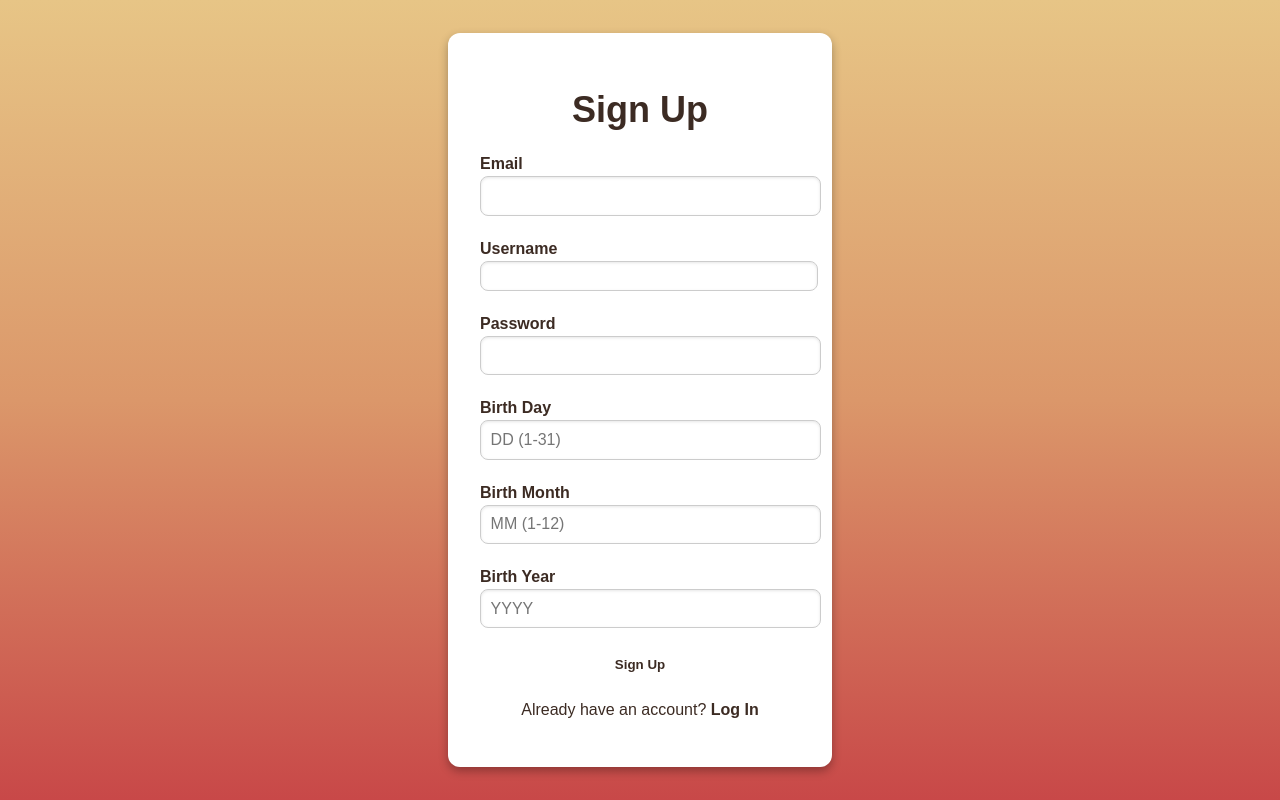
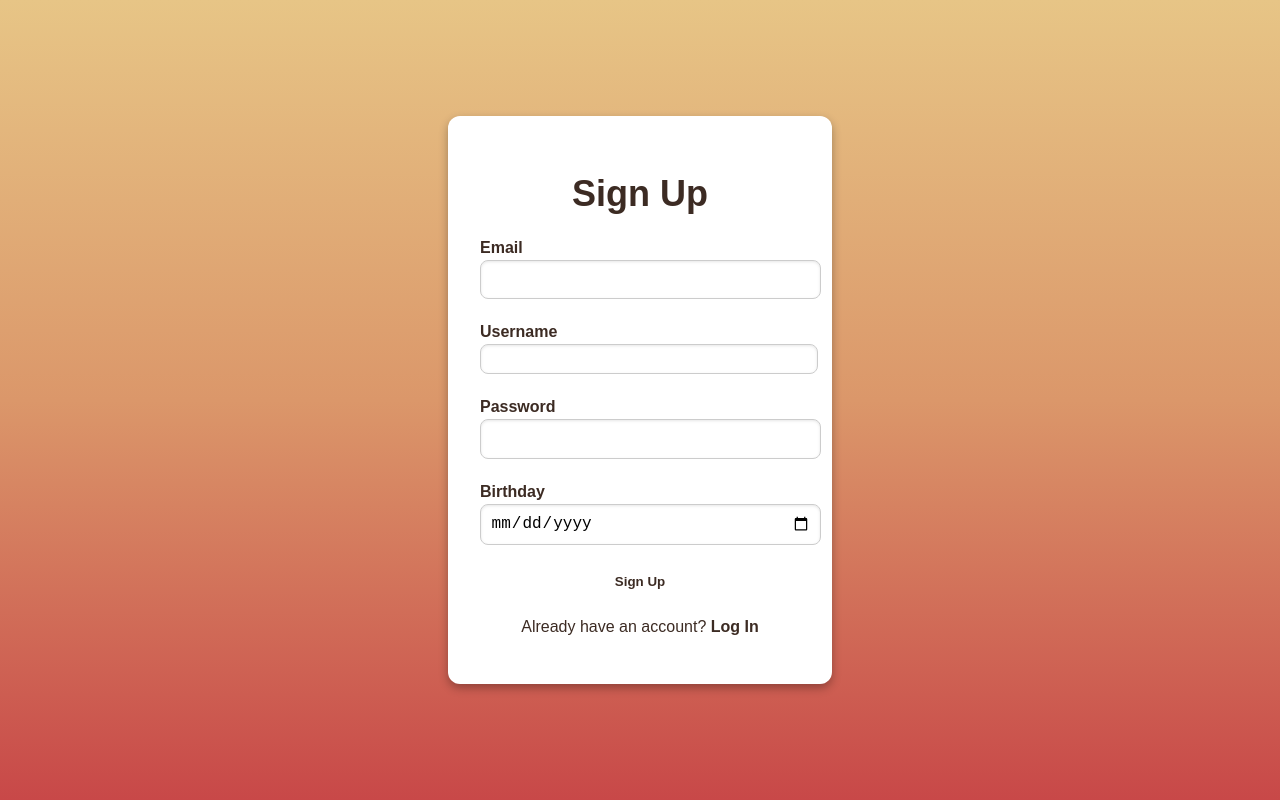
Before and after one commit to UWP-Bonfire/Bonfire-Web, a React (Create React App) app: page /#/signin in a window 1280 px wide. Built offline with nearby package versions, Linux system fonts and the light colour scheme; no server answers; sample sign-in values are in the browser's storage.

Commit message:
Changing html to be a datepicker

```diff
--- a/src/Pages/Signin.jsx
+++ b/src/Pages/Signin.jsx
@@ -51,39 +51,12 @@ export default function SignUp() {
             required
           />
 
-          <label htmlFor="birthDay">Birth Day</label>
+          <label htmlFor="birthday">Birthday</label>
           <input
-            type="number"
-            id="birthDay"
-            placeholder="DD (1-31)"
-            min="1"
-            max="31"
+            type="date"
+            id="birthday"
             value={birthDay}
             onChange={(e) => setBirthDay(e.target.value)}
-            required
-          />
-
-          <label htmlFor="birthMonth">Birth Month</label>
-          <input
-            type="number"
-            id="birthMonth"
-            placeholder="MM (1-12)"
-            min="1"
-            max="12"
-            value={birthMonth}
-            onChange={(e) => setBirthMonth(e.target.value)}
-            required
-          />
-
-          <label htmlFor="birthYear">Birth Year</label>
-          <input
-            type="number"
-            id="birthYear"
-            placeholder="YYYY"
-            min="1900"
-            max={new Date().getFullYear()}
-            value={birthYear}
-            onChange={(e) => setBirthYear(e.target.value)}
             required
           />
 
```
